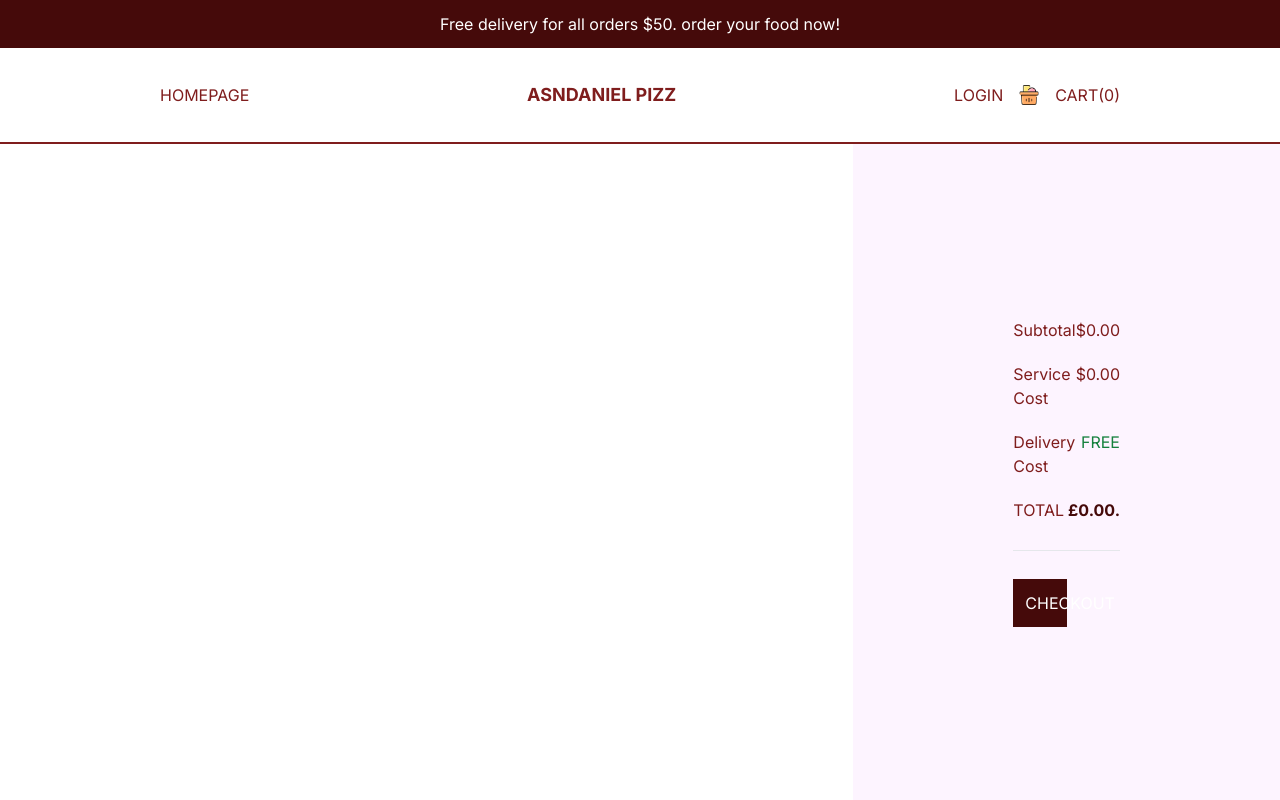
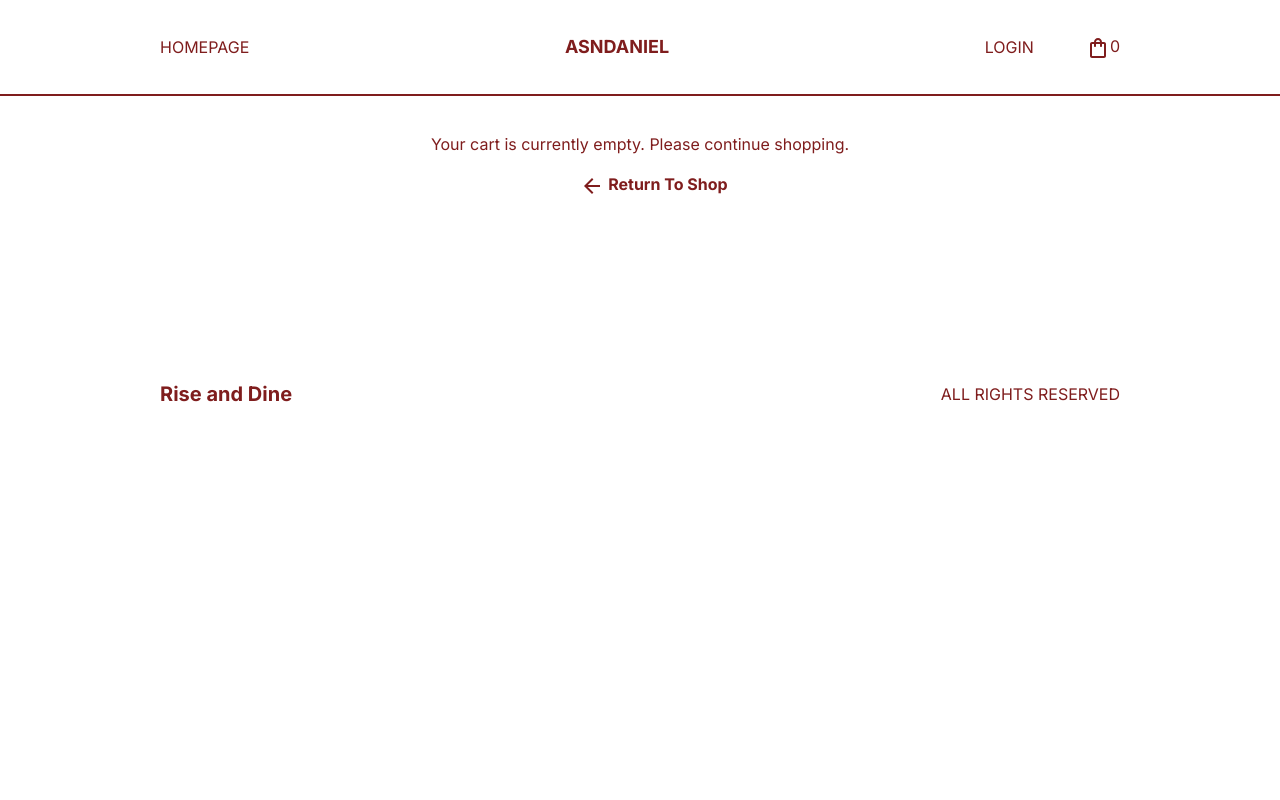
Before and after one commit to asenadaniel/thepizza, a Next.js app: page /cart in a window 1280 px wide. Shown: the top 800 px of the page. Built offline with nearby package versions, Linux system fonts and the light colour scheme.

Commit message:
changed the UI of the cart page and added somethings

```diff
--- a/package.json
+++ b/package.json
@@ -9,6 +9,10 @@
     "lint": "next lint"
   },
   "dependencies": {
+    "@emotion/react": "^11.11.1",
+    "@emotion/styled": "^11.11.0",
+    "@mui/icons-material": "^5.14.18",
+    "@mui/material": "^5.14.18",
     "@reduxjs/toolkit": "^1.9.7",
     "@types/react-redux": "^7.1.30",
     "next": "14.0.0",
--- a/src/app/cart/page.jsx
+++ b/src/app/cart/page.jsx
@@ -8,38 +8,63 @@ import { useSelector } from "react-redux";
 import { useDispatch } from "react-redux";
 import { ToastContainer, toast } from 'react-toastify';
 import 'react-toastify/dist/ReactToastify.css';
+import { useState, useEffect } from 'react'
+import { ArrowBack, Close, Delete } from "@mui/icons-material";
+import CartItem from "@/components/cartItem";
+
+function CartPage() {
+  const dispatch = useDispatch();
+  const products = useSelector((state) => state.cart.products);
 
 
-// function CartPage() {
-//   const { cartItems }: any = useContext(Context);
-//   console.log(cartItems);
+  // const totalPrice = () => {
+  //   let total = 0
+  //   products.forEach((item) => (total += item.price))
+  //   return total.toFixed(2)
+  // }
+
+  //   const notifyRemove = () => {
+  //     toast.error('Item removed from cart', {
+  //       position: "bottom-right",
+  //       autoClose: 2000, // Close the notification after 2 seconds
+  //       hideProgressBar: false,
+  //       closeOnClick: true,
+  //       pauseOnHover: true,
+  //       draggable: true,
+  //       progress: undefined,
+  //       theme: 'colored'
+  //     });
+  //   };
   //   return (
-//     <div className="h-[calc(100vh-6rem)] md:h-[calc(100vh-9rem)] flex flex-col text-red-900 lg:flex-row">
+  //     <div className="h-[calc(100vh-6rem)] md:h-[calc(100vh-9rem)] flex flex-col text-red-900 lg:flex-row mb-3" >
   //       <div
-//         className="h-1/2 p-4 flex flex-col justify-center overflow-scroll lg:h-full lg:w-2/3 2xl:1/2 lg:px-20 xl:px-40" /*Product Container */
+  //         className=" p-4 flex flex-col justify-center overflow-scroll lg:h-full lg:w-2/3 2xl:1/2 lg:px-20 xl:px-40 " /*Product Container */
   //       >
-//         {cartItems && cartItems.length > 0
-//           ? cartItems.map((item: any) => (
-//               <div
-//                 className="flex items-center justify-between mb-5" /*Single Item */
-//               >
-//                 <Image src={item.img} alt="pic" width={100} height={100} />
-//                 <div className="">
-//                   <h1 className="uppercase text-xl font-bold">{item.title}</h1>
-//                   <span>Large</span>
-//                 </div>
-//                 <h2 className="font-bold">{item.price}</h2>
-//                 <span className="cursor-pointer">X</span>
-//               </div>
-//             ))
-//           : null}
+  //         {products.map(item => (
+
+  //           <div
+  //             className="flex items-center  justify-between   mb-5" /*Single Item */ key={item.id}>
+  //             <Image src={item.img} alt="pic" width={100} height={100} />
+  //             <div className=" text-center">
+  //               <h1 className="uppercase text-xl font-bold">{item.title}</h1>
+  //               <span>Large</span>
+  //             </div>
+  //             <h2 className="font-bold">£{item.price}</h2>
+  //             <span className="cursor-pointer" onClick={() => {
+  //               dispatch(removeItem(item.id));
+  //               notifyRemove();
+  //             }}>X</span>
+  //           </div>
+
+  //         ))}
+
   //       </div>
   //       <div
   //         className="h-1/2 p-4 bg-fuchsia-50 flex flex-col gap-5 justify-center lg:h-full lg:w-1/3 2xl:w-1/2 lg:px-20 xl:px-40 2xl:text-xl 2xl:gap-6" /*Payment container */
   //       >
   //         <div className="flex justify-between">
-//           <span>Subtotal (3 items)</span>
-//           <span>$20</span>
+  //           <span>Subtotal </span>
+  //           <span>${totalPrice()}</span>
   //         </div>
   //         <div className="flex justify-between">
   //           <span>Service Cost</span>
@@ -51,95 +76,65 @@ import 'react-toastify/dist/ReactToastify.css';
   //         </div>
   //         <div className="flex justify-between">
   //           <span>TOTAL</span>
-//           <span className="text-red-950 font-bold">$20</span>
+  //           <span className="text-red-950 font-bold">£{totalPrice()}.</span>
   //         </div>
   //         <hr className=" my-2" />
-//         <button className="bg-red-950 text-white p-3 round-md w-1/2 self-end">
-//           CHECKOUT
-//         </button>
+  //         <Link href='/'>
+  //           <button className="bg-red-950 text-white p-3 round-md w-1/2 self-end">
+  //             CHECKOUT
+  //           </button>
+  //         </Link>
   //       </div>
+  //       <ToastContainer />
   //     </div>
   //   );
   // }
 
   // export default CartPage;
+  const [total, setTotal] = useState('')
 
-function CartPage() {
-  const dispatch = useDispatch();
-  const products = useSelector((state) => state.cart.products);
+  useEffect(() => {
+    let price = 0;
+    products.map((item) => {
+      price += item.price
+      return price
+    })
+    setTotal(price.toFixed(2))
+  }, [products])
 
 
-  const totalPrice = () => {
-    let total = 0
-    products.forEach((item) => (total += item.price))
-    return total.toFixed(2)
-  }
-
-  const notifyRemove = () => {
-    toast.error('Item removed from cart', {
-      position: "bottom-right",
-      autoClose: 2000, // Close the notification after 2 seconds
-      hideProgressBar: false,
-      closeOnClick: true,
-      pauseOnHover: true,
-      draggable: true,
-      progress: undefined,
-      theme: 'colored'
-    });
-  };
   return (
-    <div className="h-[calc(100vh-6rem)] md:h-[calc(100vh-9rem)] flex flex-col text-red-900 lg:flex-row mb-3" >
-      <div
-        className=" p-4 flex flex-col justify-center      overflow-scroll   lg:h-full lg:w-2/3 2xl:1/2 lg:px-20 xl:px-40 " /*Product Container */
-      >
-        {products.map(item => (
-
-          <div
-            className="flex items-center  justify-between   mb-5" /*Single Item */ key={item.id}>
-            <Image src={item.img} alt="pic" width={100} height={100} />
-            <div className=" text-center">
-              <h1 className="uppercase text-xl font-bold">{item.title}</h1>
-              <span>Large</span>
+    <div>
+      {products.length > 0 ? <div className=' flex-col md:flex-row md:max-w-screen-xl mx-auto py-20 flex items-center '>
+        <CartItem />
+        <div className=' w-1/3 bg-[#fafafa] py-9 px-4 md:sticky md:top-0 md:bottom-[100px]'>
+          <div className='flex flex-col gap-6 border-b-[1px] border-b-gray-400 pb-6'>
+            <h2 className=' text-2xl text-red-950 font-bold'>Order summary</h2>
+            <p className='flex  text-red-900 font items-center gap-4 text-base'>
+              Subtotal <span className=' font-bold text-red-900 text-lg'>₦{total}</span>
+            </p>
+            <p className=' text-red-900 flex items-start gap-4 text-base'>
+              Shipping <span className=' font-semibold'>FREE</span>
+            </p>
           </div>
-            <h2 className="font-bold">£{item.price}</h2>
-            <span className="cursor-pointer" onClick={() => {
-              dispatch(removeItem(item.id));
-              notifyRemove();
-            }}>X</span>
+          <p className=' font-titleFont font-semibold flex justify-between mt-6 '>Total <span className='text-xl font-bold'>₦{total}</span></p>
+          <Link href='/'>
+            <button className=' text-base bg-red-950 text-white w-full py-3 mt-6 hover:bg-gray-900 duration-200'>Place order</button>
+          </Link>
         </div>
-
-        ))}
-
-      </div>
-      <div
-        className="h-1/2 p-4 bg-fuchsia-50 flex flex-col gap-5 justify-center lg:h-full lg:w-1/3 2xl:w-1/2 lg:px-20 xl:px-40 2xl:text-xl 2xl:gap-6" /*Payment container */
-      >
-        <div className="flex justify-between">
-          <span>Subtotal </span>
-          <span>${totalPrice()}</span>
-        </div>
-        <div className="flex justify-between">
-          <span>Service Cost</span>
-          <span>$0.00</span>
-        </div>
-        <div className="flex justify-between">
-          <span>Delivery Cost</span>
-          <span className="text-green-700">FREE</span>
-        </div>
-        <div className="flex justify-between">
-          <span>TOTAL</span>
-          <span className="text-red-950 font-bold">£{totalPrice()}.</span>
-        </div>
-        <hr className=" my-2" />
-        <Link href='/'>
-          <button className="bg-red-950 text-white p-3 round-md w-1/2 self-end">
-            CHECKOUT
+      </div> :
+        <div className='flex justify-center items-center flex-col py-9 '>
+          <p className=' text-red-900'>Your cart is currently empty. Please continue shopping.</p>
+          <Link href={'/'}>
+            <button className='mt-4 ml-7 flex items-center gap-1 text-red-900 font-bold hover:text-black duration-200'>
+              <span><ArrowBack />  Return To Shop</span>
             </button>
           </Link>
         </div>
-      <ToastContainer />
-    </div>
-  );
       }
 
-export default CartPage;
+    </div>
+  )
+}
+
+export default CartPage
--- a/src/app/layout.tsx
+++ b/src/app/layout.tsx
@@ -24,7 +24,7 @@ export default function RootLayout({
       <body className={inter.className}>
         {/* <GlobalState> */}
         <ReduxProvider>
-          <Notification />
+          {/* <Notification /> */}
           <Navbar />
           {children}
           <Footer />
--- a/src/components/CartIcon.tsx
+++ b/src/components/CartIcon.tsx
@@ -3,16 +3,17 @@ import Image from "next/image";
 import Link from "next/link";
 import { useSelector } from "react-redux";
 import RootState from "@/redux/types";
-// Import the type for RootState from your rootReducer or combined reducers
+import ShoppingBagOutlinedIcon from "@mui/icons-material/ShoppingBagOutlined";
 
 function CartIcon() {
   const product = useSelector((state: RootState) => state.cart.products);
   return (
     <Link href="/cart" className="flex items-center gap-4">
-      <div className="relative w-8 h-8 md:w-5 md:h-5">
-        <Image src="/cart.png" alt="" fill />
-      </div>
-      <span>CART({product.length})</span>
+      <div className="relative w-8 h-8 md:w-5 md:h-5"></div>
+      <span>
+        <ShoppingBagOutlinedIcon />
+        {product.length}
+      </span>
     </Link>
   );
 }
--- a/src/components/Navbar.tsx
+++ b/src/components/Navbar.tsx
@@ -9,14 +9,14 @@ function Navbar() {
   const user = false;
 
   return (
-    <div className="h-12 text-red-900 p-4 flex justify-between items-center border-b-2 border-b-red-900 uppercase md:h-24 lg:px20 xl:px-40">
+    <div className="h-[96px] text-red-900 p-4 flex justify-between items-center border-b-2 border-b-red-900 uppercase md:h-24 lg:px20 xl:px-40 sticky top-0 z-30 bg-white">
       <div className="hidden md:flex gap-4 " /*Left Links */>
         <Link href="/">Homepage</Link>
         {/* <Link href="/menu">Menu</Link> */}
         {/* <Link href="/contact">Contact</Link> */}
       </div>
-      <div className="text-lg md:font-bold " /*Logo */>
-        <Link href="/">ASNDANIEL PIZZ</Link>
+      <div className="text-lg font-bold md:font-bold " /*Logo */>
+        <Link href="/">ASNDANIEL </Link>
       </div>
       <div className="md:hidden" /*Mobile Menu */>
         <Menu />
--- a/src/components/Slider.tsx
+++ b/src/components/Slider.tsx
@@ -5,17 +5,17 @@ import React, { useEffect, useState } from "react";
 const data = [
   {
     id: 1,
-    title: "always fresh & always cripsy & always hot",
+    title: "we deliver your order world-wide",
     image: "/slide1.png",
   },
   {
     id: 1,
-    title: "we deliver your order world-wide",
+    title: "the best pizza to share with your family",
     image: "/slide2.png",
   },
   {
     id: 1,
-    title: "the best pizza to share with your family",
+    title: "always fresh & always cripsy & always hot",
     image: "/slide3.png",
   },
 ];
--- /dev/null
+++ b/src/components/cartItem.tsx
@@ -0,0 +1,74 @@
+import { ArrowBack, Close, Delete } from "@mui/icons-material";
+import React from "react";
+import { useDispatch, useSelector } from "react-redux";
+import { removeItem, resetCart } from "../redux/cartReducer";
+import { ToastContainer, toast } from "react-toastify";
+import Link from "next/link";
+import RootState from "@/redux/types";
+
+function CartItem() {
+  const dispatch = useDispatch();
+  const products = useSelector((state: RootState) => state.cart.products);
+  return (
+    <div className="w-2/3 pr-10">
+      <div className="w-full">
+        <h2 className=" font-bold text-2xl text-center text-red-900">
+          Shopping Cart
+        </h2>
+      </div>
+      <div>
+        {products.map((item: any) => {
+          return (
+            <div
+              className=" text-red-900 flex items-center  justify-end gap-6 mt-6 flex-col"
+              key={item.id}
+            >
+              <div className="flex items-center gap-2 ">
+                <img
+                  src={item.img}
+                  alt={item.title}
+                  className="w-32 h-32 object-cover"
+                />
+                <h2 className="w-52">{item.title}</h2>
+                <div className=" pr-6">
+                  <p className="w-10">₦{item.price}</p>
+                </div>
+                <Close
+                  onClick={() => dispatch(removeItem(item.id))}
+                  className="text-xl text-gray-700 hover:text-red-700 cursor-pointer duration-300 "
+                />
+              </div>
+            </div>
+          );
+        })}
+      </div>
+      <button
+        className=" bg-red-950 text-white mt-9 ml-8 py-1 px-6 hover:bg-red-900"
+        onClick={() => dispatch(resetCart())}
+      >
+        Reset Cart
+      </button>
+      <Link href="/">
+        <button className="mt-8 ml-7 flex items-center gap-1  text-red-900 font-bold hover:text-black duration-200">
+          <span>
+            <ArrowBack /> Continue Shopping
+          </span>
+        </button>
+      </Link>
+      <ToastContainer
+        position="top-right"
+        autoClose={2000}
+        hideProgressBar={false}
+        newestOnTop={false}
+        closeOnClick
+        rtl={false}
+        pauseOnFocusLoss
+        draggable
+        pauseOnHover
+        theme="dark"
+      />
+    </div>
+  );
+}
+
+export default CartItem;
--- a/src/redux/store.ts
+++ b/src/redux/store.ts
@@ -2,5 +2,7 @@ import { configureStore } from "@reduxjs/toolkit";
 import cartReducer from "./cartReducer";
 
 export const store = configureStore({
-  reducer: { cart: cartReducer },
+  reducer: {
+    cart: cartReducer
+  },
 });
```
Also changed, not shown: src/components/Menu.tsx (+7 -3 lines), 1 other file (tests, documents, lock files or other folders). Lines whose indentation alone changed are shown as unchanged.
